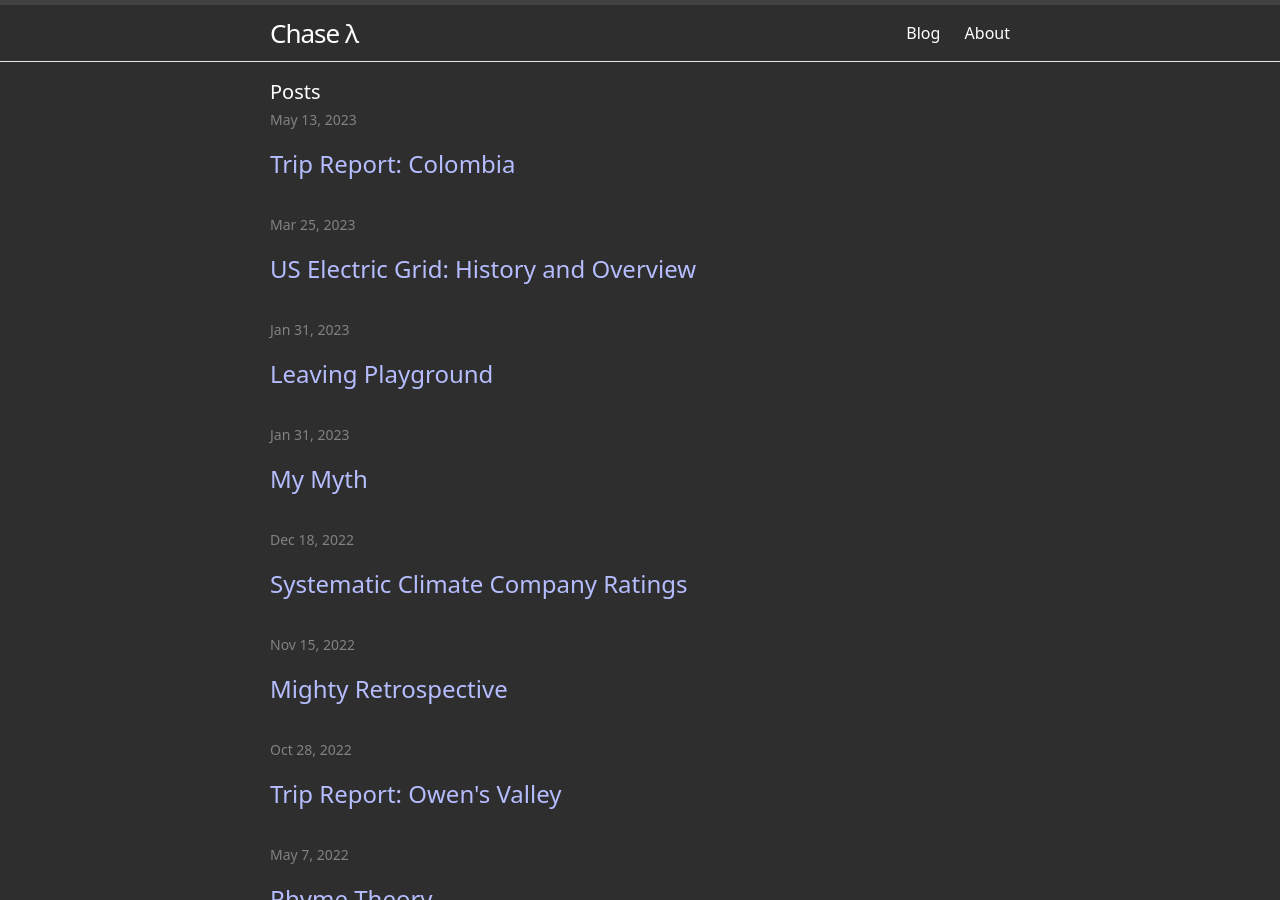
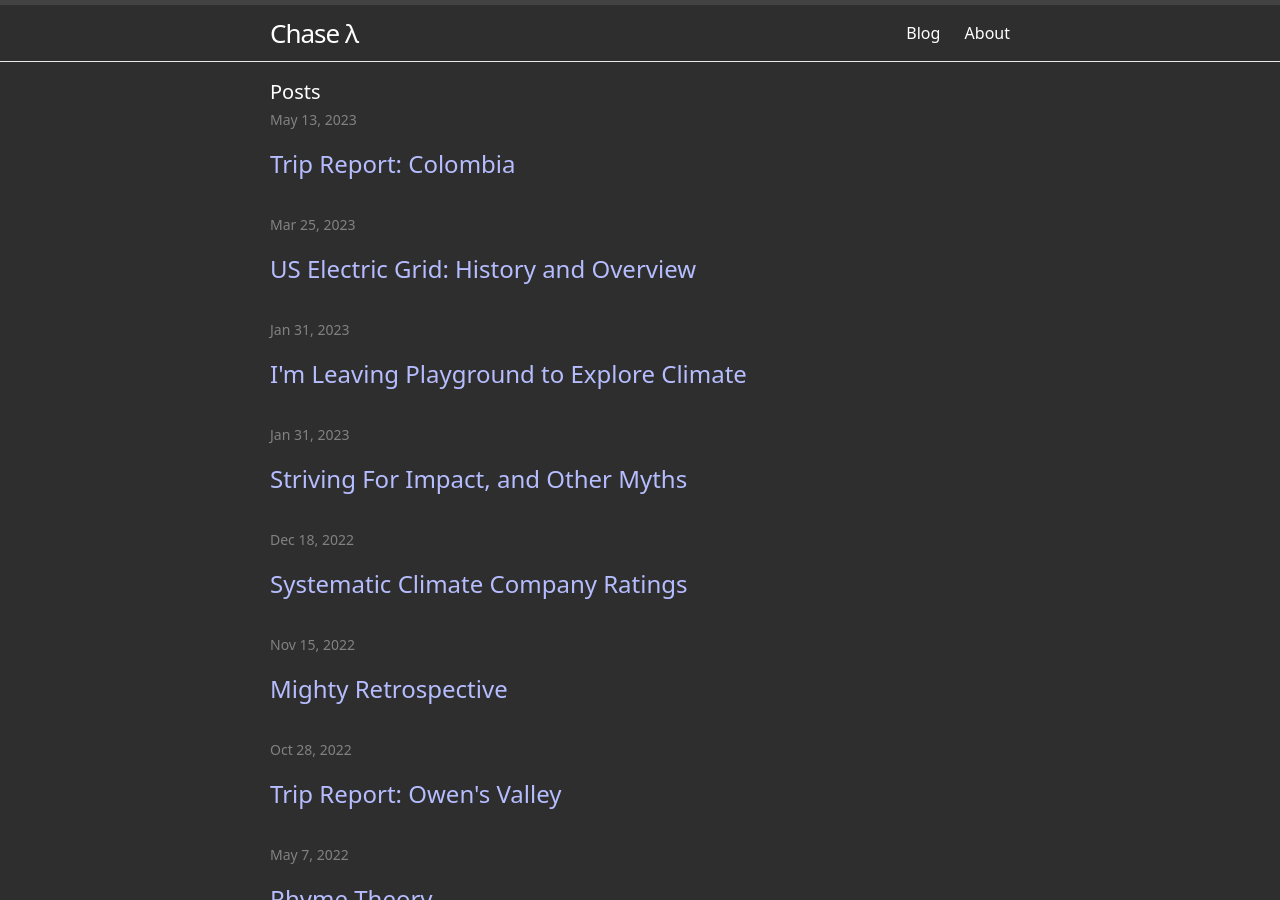
Before and after one commit to chaselambda/chaselambda.github.io, a Jekyll site: the page built from index.html, in a window 1280 px wide and 900 px high. Built offline with Jekyll 4.4.1, drawn with Linux system fonts in a browser that asks for light colours.

Commit message:
Change some titles

```diff
--- a/_posts/2023-01-31-leaving-playground.md
+++ b/_posts/2023-01-31-leaving-playground.md
@@ -1,6 +1,6 @@
 ---
 layout: post
-title: Leaving Playground
+title: I'm Leaving Playground to Explore Climate
 date: 2023-01-31T05:09:48-07:00
 ---
 
--- a/_posts/2023-01-31-myth.md
+++ b/_posts/2023-01-31-myth.md
@@ -1,6 +1,6 @@
 ---
 layout: post
-title: "My Myth"
+title: "Striving For Impact, and Other Myths"
 date: 2023-01-31T04:09:48-07:00
 ---
 
```
